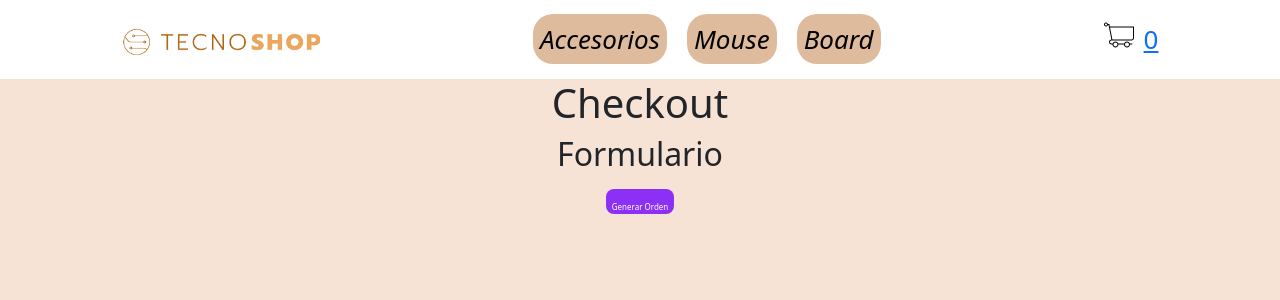
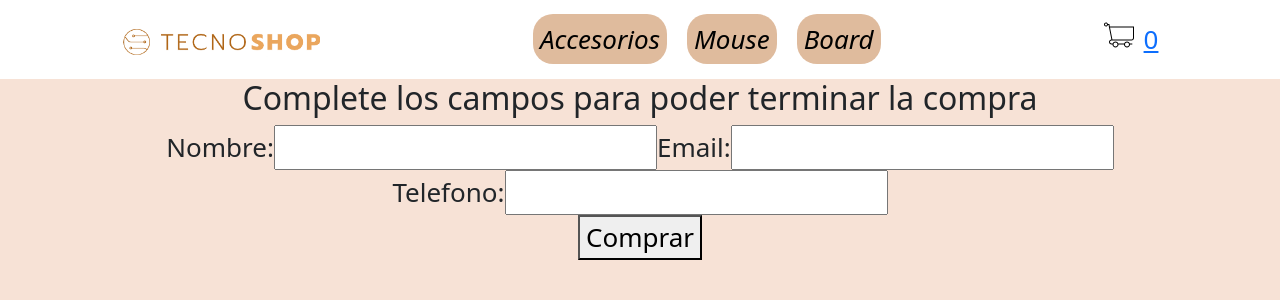
Before and after one commit to juansave97/tecnoShop_Salazar, a React (Create React App) app: page /checkout in a window 1280 px wide. Shown: the top 300 px of the page. Built offline with nearby package versions, Linux system fonts and the light colour scheme.

Commit message:
agregando formulario

```diff
--- a/src/components/Checkout/checkout.js
+++ b/src/components/Checkout/checkout.js
@@ -1,4 +1,4 @@
-import { useContext } from "react"
+import { useContext, useState} from "react"
 import { CartContext } from '../../Context/CartContext'
 import { addDoc, collection, Timestamp,  getDocs, query, where, documentId, writeBatch } from 'firebase/firestore'
 import { db } from '../../service/firebase/index'
@@ -6,14 +6,17 @@ import { db } from '../../service/firebase/index'
 
 const Checkout = () => {
     const { cart, clearCart, total } = useContext(CartContext)
+    const [name, setName] = useState("");
+    const [phone, setPhone] = useState();
+    const [mail, setMail] = useState("");
 
     const createOrder = async () => {
         try {
             const objOrder = {
                 buyer: {
-                    name: 'Juan Perez',
-                    phone: '123456789',
-                    email: 'juan@mail.com'
+                    name: name,
+                    phone: phone,
+                    emai: mail
                 },
                 items: cart,
                 total,
@@ -65,9 +68,20 @@ const Checkout = () => {
 
     return (
         <div>
-            <h1>Checkout</h1>
-            <h2>Formulario</h2>
-            <button className="Button" onClick={createOrder}>Generar Orden</button>
+            <h2>Complete los campos para poder terminar la compra</h2>
+            <form>
+                <label>Nombre:
+                    <input type="text" onChange={(e) => {setName(e.target.value);}}/>
+                </label>
+                <label>Email:
+                    <input type="text" onChange={(e) => {setMail(e.target.value);}}/>
+                </label>
+                <label>Telefono:
+                    <input type="number" onChange={(e) => {setPhone(e.target.value);}}/>
+                </label>
+            </form>
+            <button className="ButtonOpcion" onClick={createOrder}>Comprar</button>
+
         </div>
     )
 }
```
